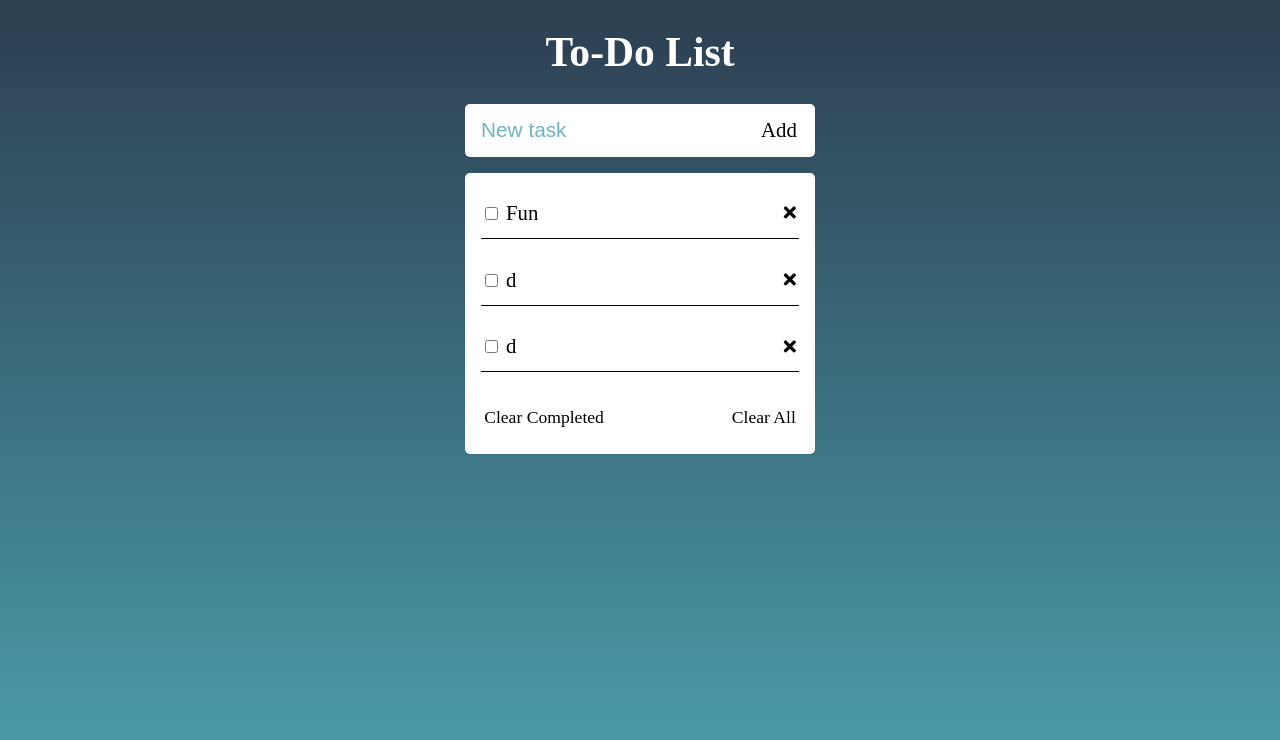
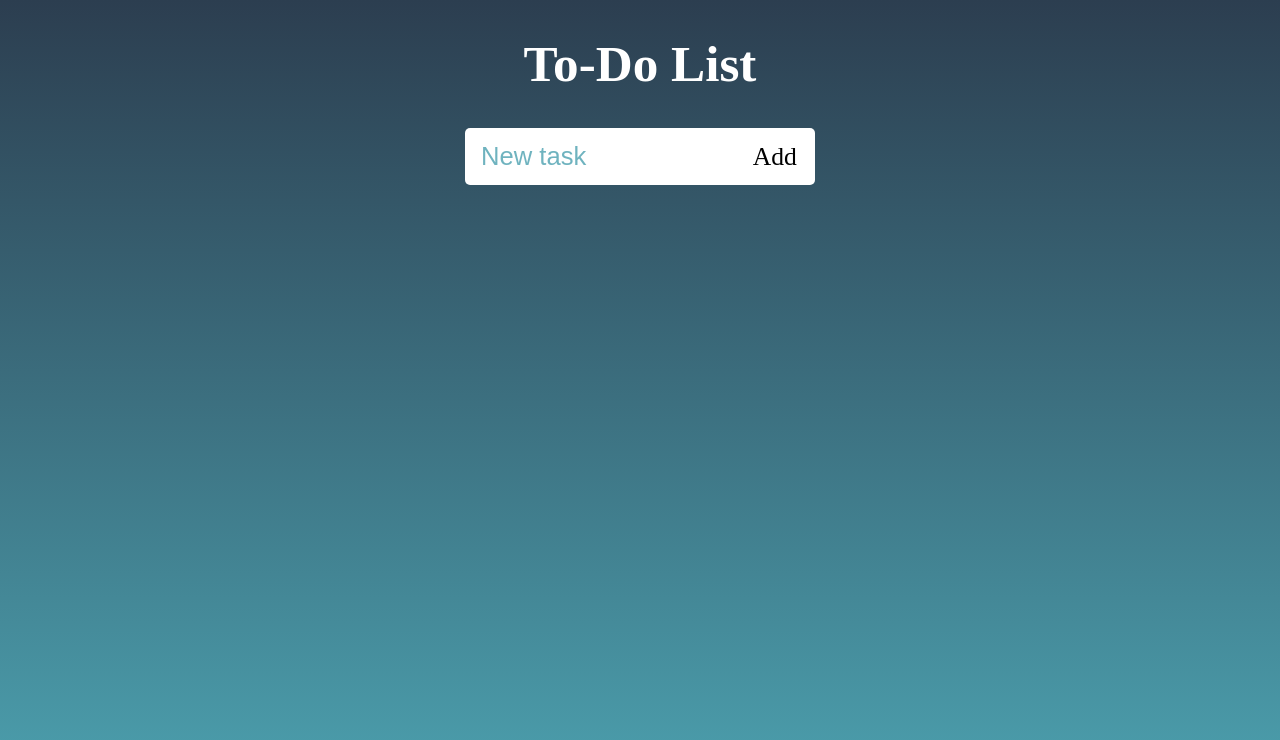
Before and after one commit to dom2849/reactToDoList, a React (Create React App) app: page / in a window 1280 px wide. Shown: the top 740 px of the page. Built offline with nearby package versions, Linux system fonts and the light colour scheme.

Commit message:
Add presentational fixes

```diff
--- a/public/index.html
+++ b/public/index.html
@@ -9,7 +9,7 @@
     <meta name="theme-color" content="#000000" />
 
     <link rel="manifest" href="%PUBLIC_URL%/manifest.json" />
-    <title>React App</title>
+    <title>React To Do</title>
   </head>
   <body>
     <noscript>You need to enable JavaScript to run this app.</noscript>
--- a/src/ToDoCard/ToDoCard.css
+++ b/src/ToDoCard/ToDoCard.css
@@ -45,8 +45,9 @@
 }
 
 
-.todo__delete{
-    font-size: 1.1rem;
+.todo__delete,
+.todo__clear-group{
+    font-size: 1.3rem;
 }
 
 .todo__description{
@@ -64,7 +65,6 @@
 }
 
 .todo__clear-group{
-    font-size: 1.1rem;
     display: flex;
     justify-content: space-between;
     margin-bottom: .4rem;
--- a/src/ToDoCard/ToDoList.js
+++ b/src/ToDoCard/ToDoList.js
@@ -7,13 +7,9 @@ import './ToDoCard.css'
 export default class ToDoList extends Component {
     state = {
         currentToDo: "",
-        toDoItems: [
-            { id: 1, value: "Fun", completed: false },
-            { id: 2, value: "d", completed: false },
-            { id: 3, value: "d", completed: false }
-        ]
+        toDoItems: []
     }
-    id = 5;
+    id = 1;
 
     handleInputChange(event) {
         const currentToDo = event.target.value;
--- a/src/index.css
+++ b/src/index.css
@@ -1,6 +1,6 @@
 body {
     background: linear-gradient(#2c3e50, #4CA1AF) fixed;
-    font-size: 1.3rem;
+    font-size: 1.6rem;
 }
 
 .container{
```
